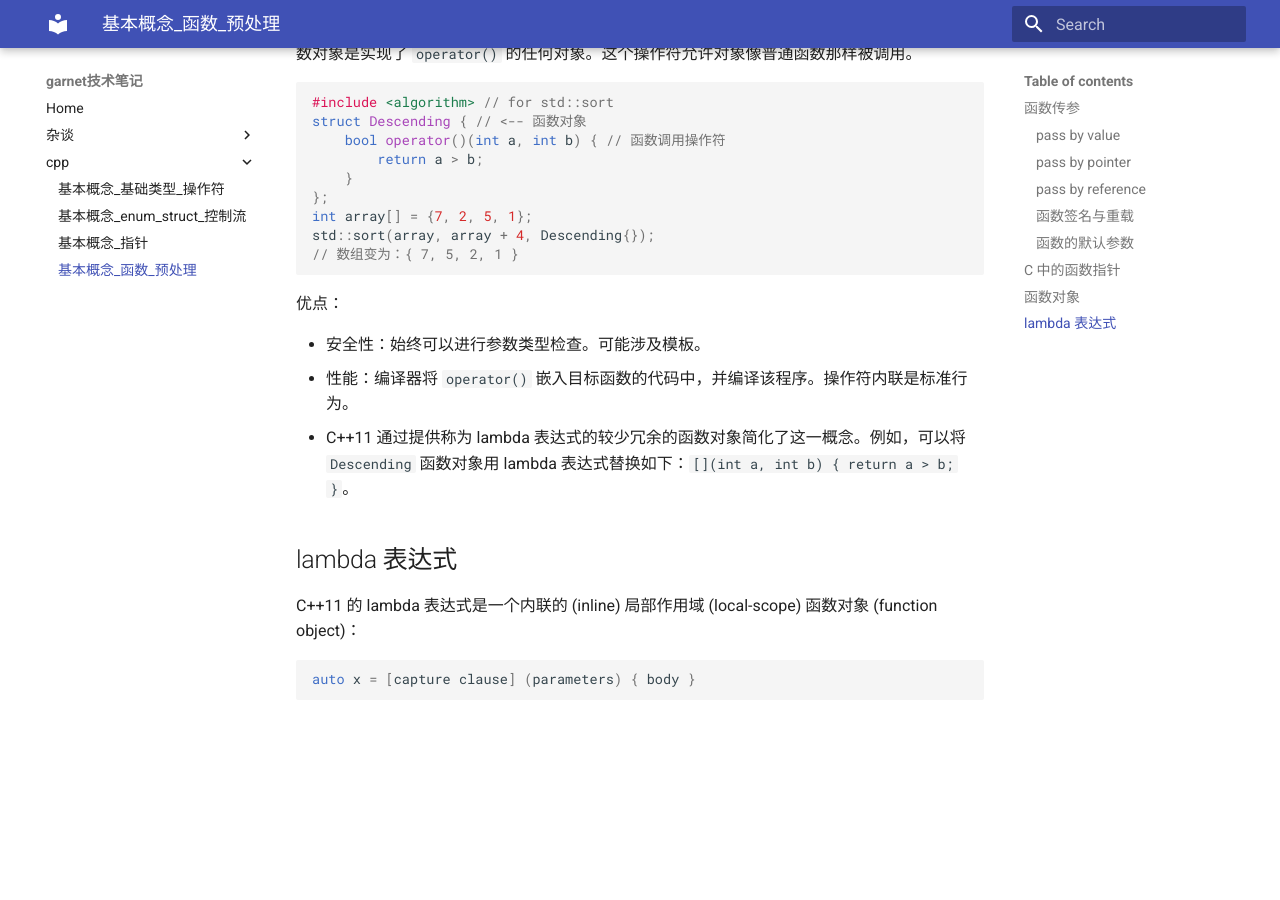
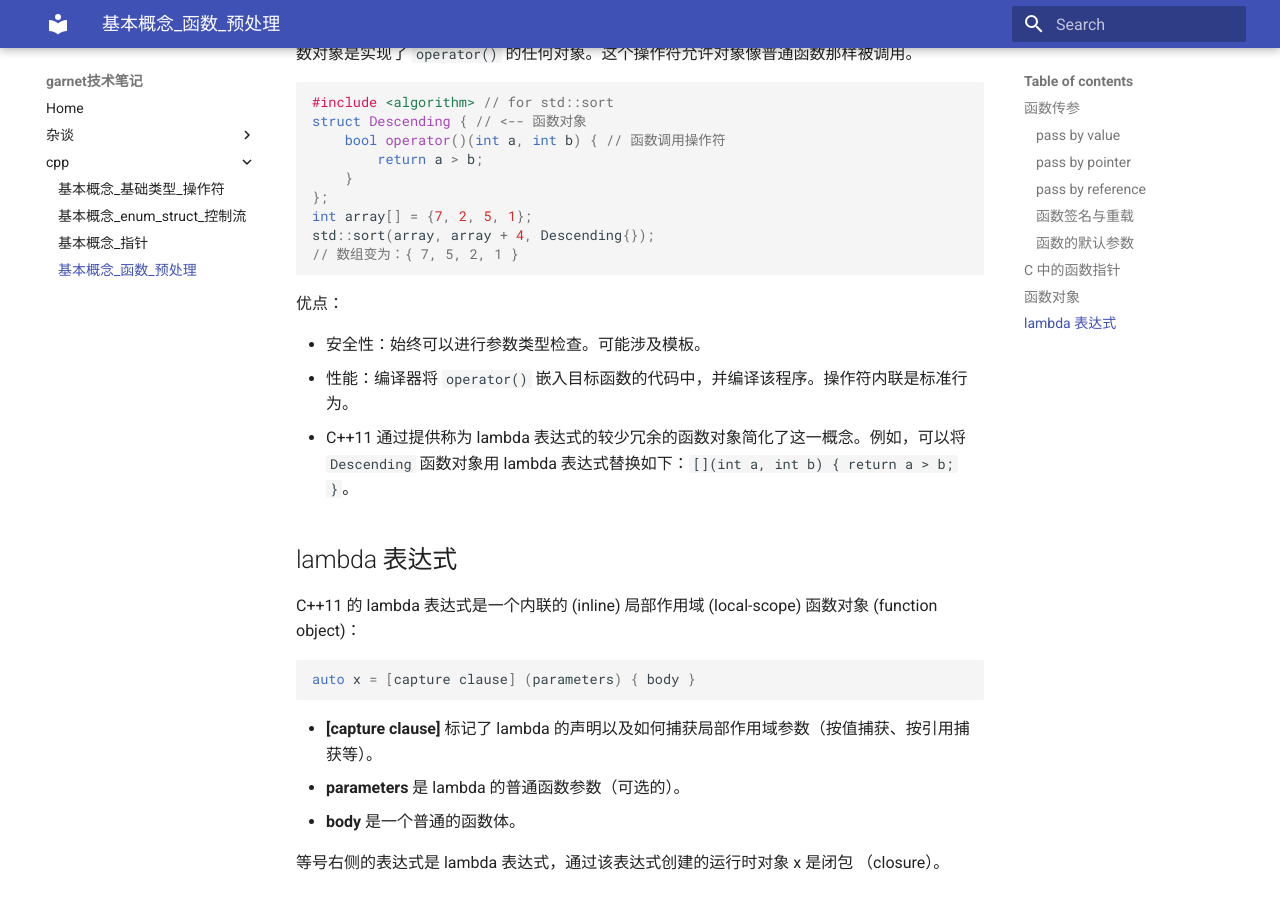
Before and after one commit to ymma98/technotes, an MkDocs documentation site: the page built from docs/cpp/基本概念_函数_预处理.md, in a window 1280 px wide and 900 px high, scrolled down 3126 px. Built offline with MkDocs 1.6.1 and Material for MkDocs 9.7.7, drawn with Linux system fonts in a browser that asks for light colours; before the commit the page ends 3850 px from its top, so only the background shows below that.

Commit message:
docs/cpp/基本概念_函数_预处理.md updated from https://stackedit.cn/

````diff
--- a/docs/cpp/基本概念_函数_预处理.md
+++ b/docs/cpp/基本概念_函数_预处理.md
@@ -185,8 +185,16 @@ C++11 的 lambda 表达式是一个内联的 (inline) 局部作用域 (local-sco
 ```cpp
 auto x = [capture clause] (parameters) { body }
 ```
+
+-   **[capture clause]** 标记了 lambda 的声明以及如何捕获局部作用域参数（按值捕获、按引用捕获等）。
+-   **parameters** 是 lambda 的普通函数参数（可选的）。
+-   **body** 是一个普通的函数体。
+
+等号右侧的表达式是 lambda 表达式，通过该表达式创建的运行时对象 x 是闭包 （closure）。
+
+
 <!--stackedit_data:
-eyJoaXN0b3J5IjpbLTE3NTc4MjkyMzgsLTE1OTk5NTEyNDUsLT
+eyJoaXN0b3J5IjpbLTE0ODk4MjE5MTMsLTE1OTk5NTEyNDUsLT
 E4NjE0ODM1NDQsMTAzNDE5MjMxNSwtMTg0MTIwMzcyMywxNTA3
 Mjc0NDkyLDE4NTQwNDc2MDFdfQ==
 -->
````
